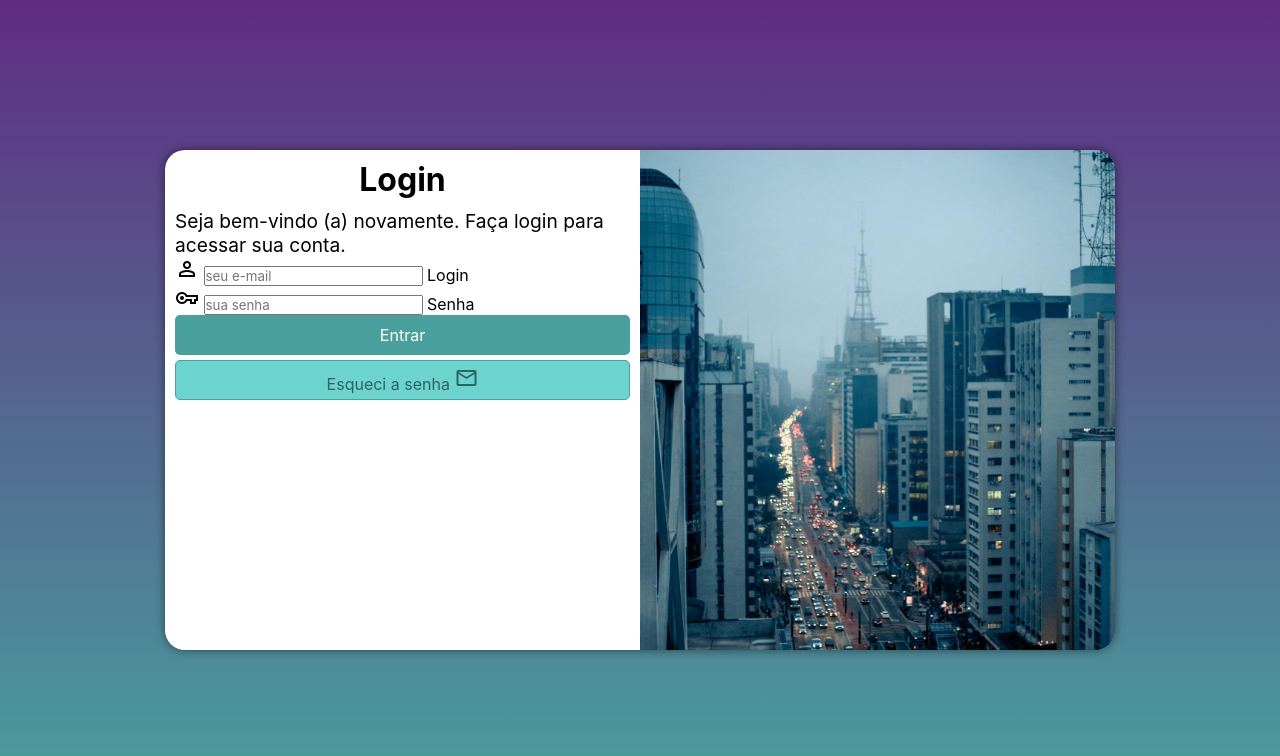
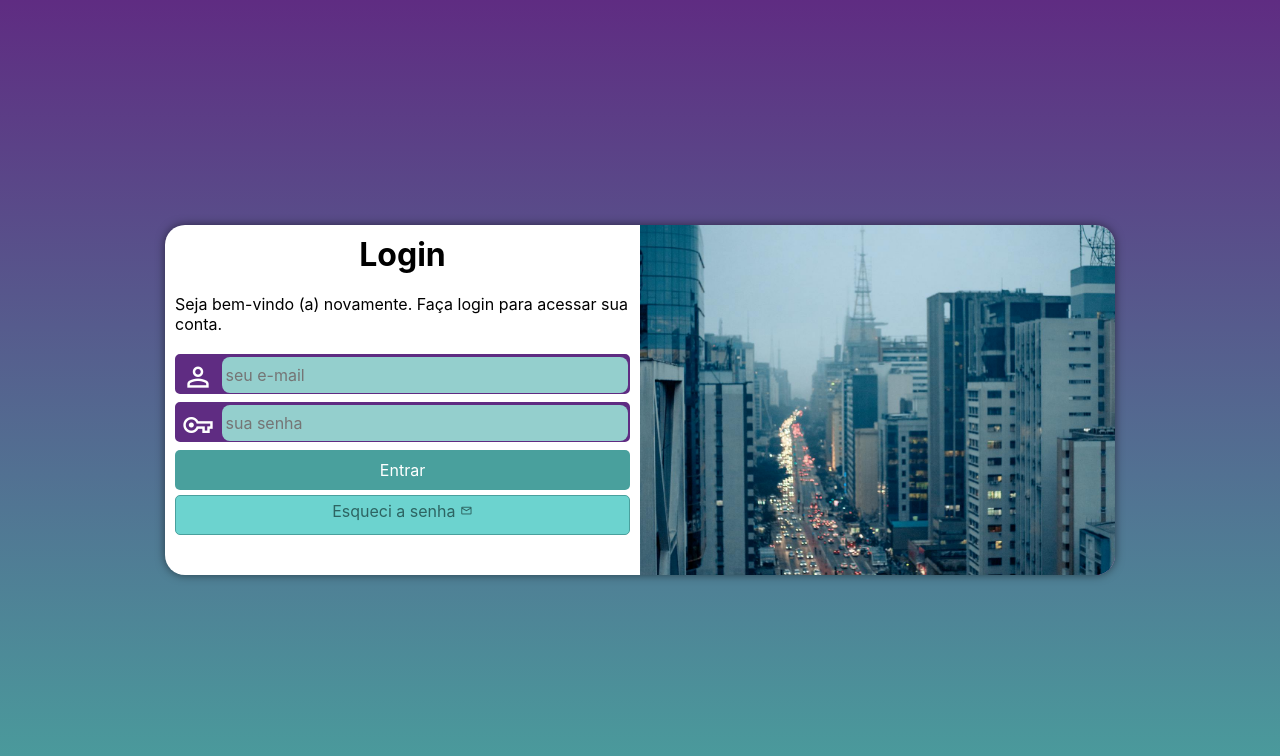
Before and after one commit to StanleyDosSantos/projeto-login, a plain HTML site: page index.html in a window 1280 px wide. Drawn offline with nearby package versions, Linux system fonts and the light colour scheme.

Commit message:
terminei o desafio login

```diff
--- a/estilos/media-query.css
+++ b/estilos/media-query.css
@@ -7,6 +7,7 @@
 
     section#login {
         width: 80vw;
+        height: 280px;
     }
 
     section#login > div#imagem {
@@ -30,6 +31,7 @@
 
     section#login {
         width: 950px;
+        height: 350px;
     }
 
     section#login > div#imagem {
@@ -48,6 +50,7 @@
     }
 
     div#formulario > p {
-        font-size: 1.2em;
+        font-size: 1em;
+        margin: 20px 0px;
     }
 }
--- a/estilos/style.css
+++ b/estilos/style.css
@@ -27,7 +27,7 @@ section#login {
 
     background-color: white;
     width: 250px;
-    height: 500px;
+    height: 515px;
     border-radius: 20px;
     overflow: hidden;
     box-shadow: 0px 0px 10px rgba(0, 0, 0, 0.514);
@@ -56,6 +56,42 @@ div#formulario > h1 {
 
 div#formulario > p {
     font-size: 0.8em;
+}
+
+form > div.campo {
+    background-color: #5f2c82;
+    border: 2px solid #5f2c82;
+    display: block;
+    width: 100%;
+    height: 40px;
+    border-radius: 5px;
+    margin: 8px 0px;
+}
+
+div.campo > span {
+    color: white;
+    font-size: 2em;
+    width: 40px;
+    padding: 5px;
+}
+
+div.campo > input {
+    background-color: #94cfcd;
+    font-size: 1em;
+    width: calc(100% - 45px);
+    transform: translateY(-12px);
+    height: 100%;
+    border: 0px;
+    border-radius: 8px;
+    padding: 4px;
+}
+
+div.campo > input:focus-within {
+    background-color: white;
+}
+
+div.campo > label {
+    display: none;
 }
 
 
@@ -89,3 +125,12 @@ form > a.botao {
     border-radius: 5px;
     text-decoration: none;
 }
+
+
+form > a.botao:hover {
+    background-color: #6cd3cf;
+}
+
+form > a.botao > i {
+    font-size: 0.8em;
+}
```
